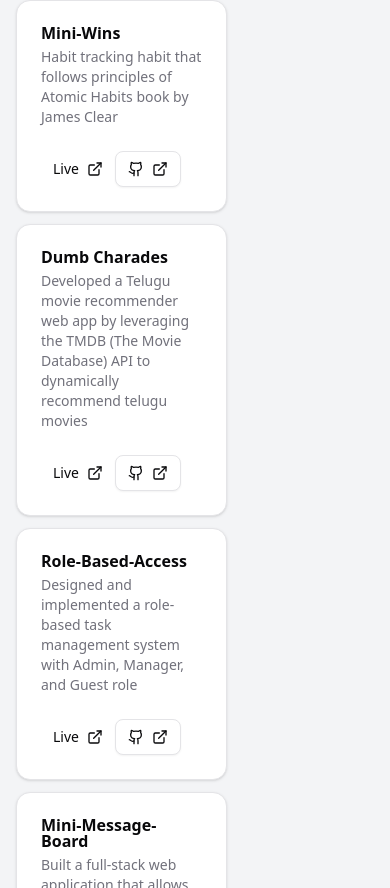
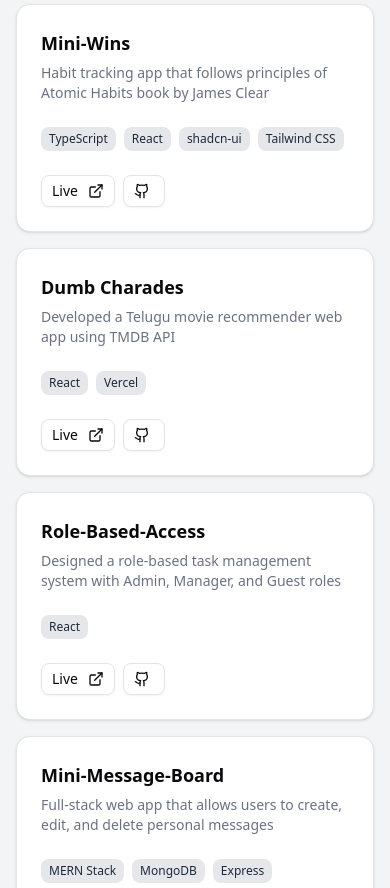
Before and after one commit to Monu2114/Monu-Portfolio, a Next.js app: page / in a window 390 px wide. Shown: the part 956-1844 px from the top of the page. Built offline with nearby package versions, Linux system fonts and the light colour scheme.

Commit message:
project page responsivity

```diff
--- a/src/app/projects/page.jsx
+++ b/src/app/projects/page.jsx
@@ -8,21 +8,21 @@ import {
 } from "@/components/ui/card";
 import { Button } from "@/components/ui/button";
 import { ExternalLink, Github } from "lucide-react";
-export default function projects() {
+
+export default function Projects() {
   const projects = [
     {
       title: "Mini-Wins",
       description:
-        "Habit tracking habit that follows principles of Atomic Habits book by James Clear",
+        "Habit tracking app that follows principles of Atomic Habits book by James Clear",
       tech: ["TypeScript", "React", "shadcn-ui", "Tailwind CSS"],
       link: "https://minimal-victory-habits.vercel.app/",
       git: "https://github.com/Monu2114/minimal-victory-habits",
     },
-
     {
       title: "Dumb Charades",
       description:
-        "Developed a Telugu movie recommender web app by leveraging the TMDB (The Movie Database) API to dynamically recommend telugu movies",
+        "Developed a Telugu movie recommender web app using TMDB API",
       tech: ["React", "Vercel"],
       link: "https://dumb-charades-eta.vercel.app/",
       git: "https://github.com/Monu2114/Dumb-charades",
@@ -30,7 +30,7 @@ export default function projects() {
     {
       title: "Role-Based-Access",
       description:
-        "Designed and implemented a role-based task management system with Admin, Manager, and Guest role",
+        "Designed a role-based task management system with Admin, Manager, and Guest roles",
       tech: ["React"],
       link: "https://role-based-access-rho.vercel.app/",
       git: "https://github.com/Monu2114/Role-Based-Access",
@@ -38,15 +38,15 @@ export default function projects() {
     {
       title: "Mini-Message-Board",
       description:
-        "Built a full-stack web application that allows users to create, edit, and delete personal messages or notes in a to-do list format.",
-      tech: ["MERN Stack", "Mongodb", "Express"],
+        "Full-stack web app that allows users to create, edit, and delete personal messages",
+      tech: ["MERN Stack", "MongoDB", "Express"],
       link: "https://github.com/Monu2114/mini-message-board",
       git: "https://github.com/Monu2114/mini-message-board",
     },
     {
       title: "Pokemon Card Game",
       description:
-        "React Based game where user has to select unique pokemon cards to increase the score",
+        "React-based game where user selects unique cards to increase score",
       tech: ["React"],
       link: "https://memory-game-silk-sigma.vercel.app/",
       git: "https://github.com/Monu2114/Memory-Card",
@@ -54,56 +54,68 @@ export default function projects() {
     {
       title: "Coffee-Shop (Frontend)",
       description:
-        "Built a full-stack web application that allows users to create, edit, and delete personal messages or notes in a to-do list format.",
-      tech: ["MERN Stack", "Mongodb", "Express"],
+        "Built a full-stack web app that allows users to manage coffee shop orders",
+      tech: ["MERN Stack", "MongoDB", "Express"],
       link: "https://coffee-shop-kappa-ashen.vercel.app/",
       git: "https://github.com/Monu2114/Coffee-shop",
     },
     {
-      title: "Mini-Message-Board",
-      description:
-        "Built a full-stack web application that allows users to create, edit, and delete personal messages or notes in a to-do list format.",
-      tech: ["MERN Stack", "Mongodb", "Express"],
-      link: "https://github.com/Monu2114/mini-message-board",
-      git: "https://github.com/Monu2114/mini-message-board",
-    },
-    {
       title: "AI Notes",
       description: "User can store text as well as audio data",
-      tech: ["Mongodb", "Next.JS", "JWT-Authentication"],
+      tech: ["MongoDB", "Next.JS", "JWT-Authentication"],
       link: "https://notes-nu-five.vercel.app/",
       git: "https://github.com/Monu2114/Notes",
     },
   ];
+
   return (
-    <div className="flex bg-gray-100 w-screen h-fit p-4">
-      <div className="flex flex-col">
-        <h1 className="text-2xl font-semibold py-8 ">Featured Projects</h1>
-        <div className=" grid grid-cols-1 md:grid-cols-4 gap-3">
-          {projects &&
-            projects.map((card, index) => {
-              return (
-                <Card key={index} className="">
+    <div className="flex bg-gray-100 p-4">
+      <div className="flex flex-col w-full">
+        <h1 className="text-3xl font-semibold py-8 text-center">
+          Featured Projects
+        </h1>
+
+        {/* Grid layout with better responsiveness */}
+        <div className="grid grid-cols-1 sm:grid-cols-2 md:grid-cols-3 lg:grid-cols-4 gap-4">
+          {projects.map((card, index) => (
+            <Card
+              key={index}
+              className="hover:shadow-lg transition-shadow duration-300"
+            >
               <CardHeader>
-                    <CardTitle>{card.title}</CardTitle>
-                    <CardDescription>{card.description}</CardDescription>
+                <CardTitle className="text-lg font-bold">
+                  {card.title}
+                </CardTitle>
+                <CardDescription className="text-sm text-gray-500">
+                  {card.description}
+                </CardDescription>
               </CardHeader>
-
-                  <CardFooter>
-                    <a href={card.link} target="_blank">
-                      <Button variant="ghost">
-                        Live <ExternalLink />
+              <CardContent>
+                <div className="flex flex-wrap gap-2">
+                  {card.tech.map((tech, index) => (
+                    <span
+                      key={index}
+                      className="bg-gray-200 text-gray-800 text-xs px-2 py-1 rounded-md"
+                    >
+                      {tech}
+                    </span>
+                  ))}
+                </div>
+              </CardContent>
+              <CardFooter className="flex gap-2">
+                <a href={card.link} target="_blank" rel="noopener noreferrer">
+                  <Button variant="outline" size="sm">
+                    Live <ExternalLink className="ml-1 h-4 w-4" />
                   </Button>
                 </a>
-                    <a href={card.git} target="_blank">
-                      <Button variant="outline">
-                        <Github /> <ExternalLink />
+                <a href={card.git} target="_blank" rel="noopener noreferrer">
+                  <Button variant="outline" size="sm">
+                    <Github className="mr-1 h-4 w-4" />
                   </Button>
                 </a>
               </CardFooter>
             </Card>
-              );
-            })}
+          ))}
         </div>
       </div>
     </div>
```
Lines whose indentation alone changed are shown as unchanged.
